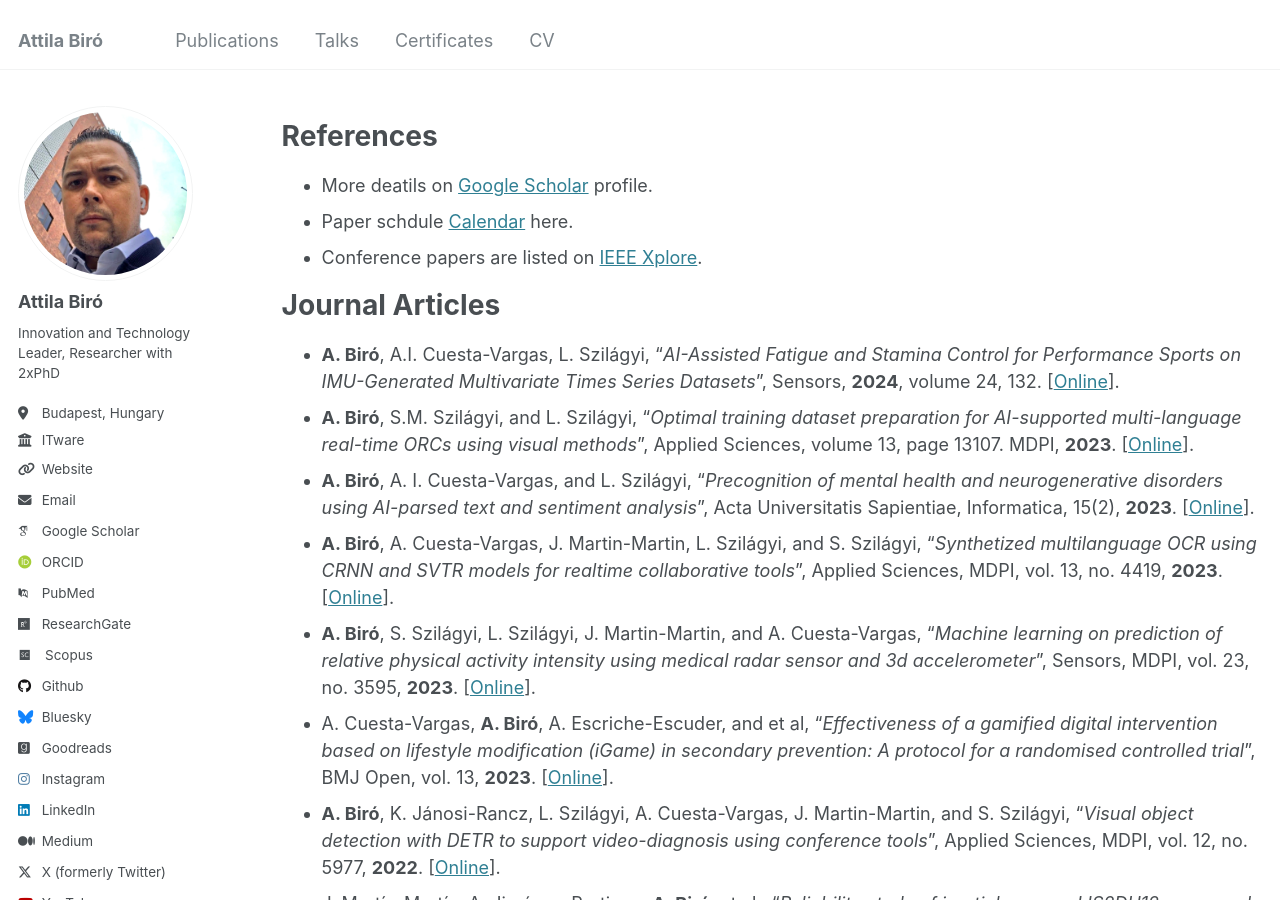
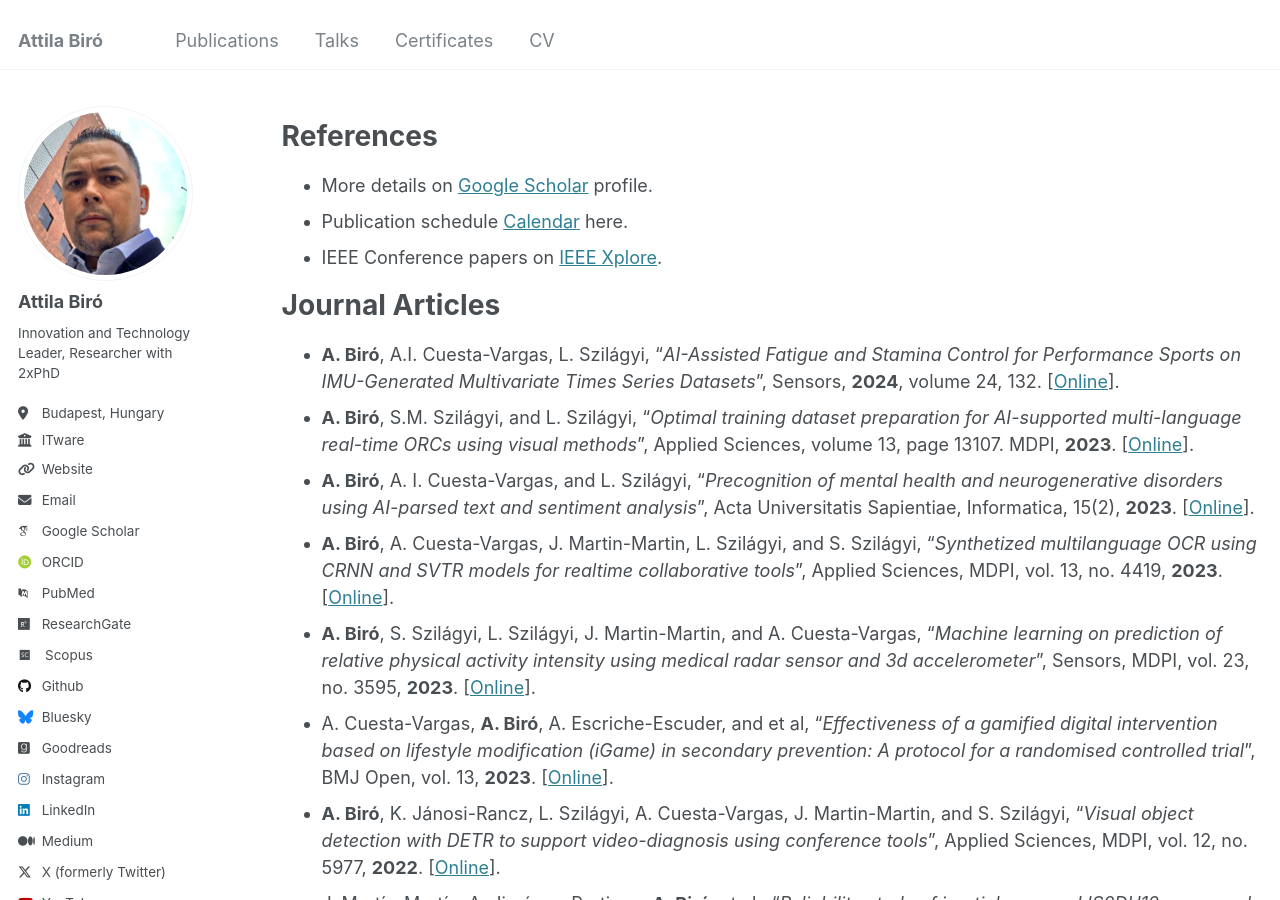
Before and after one commit to biroka/biroka.github.io, a Jekyll site: the page built from _pages/publications.md, in a window 1280 px wide and 900 px high. Built offline with Jekyll 4.4.1, drawn with Linux system fonts in a browser that asks for light colours; some web fonts are replaced.

Commit message:
Update publications.md

```diff
--- a/_pages/publications.md
+++ b/_pages/publications.md
@@ -7,9 +7,9 @@ author_profile: true
 
 References
 ======
-* More deatils on <a href="{{site.author.googlescholar}}">Google Scholar</a> profile.
-* Paper schdule <a href="https://www.attila.phd/papers">Calendar</a> here.
-* Conference papers are listed on <a href="https://ieeexplore.ieee.org/author/38110388500">IEEE Xplore</a>.
+* More details on <a href="{{site.author.googlescholar}}">Google Scholar</a> profile.
+* Publication schedule <a href="https://www.attila.phd/papers">Calendar</a> here.
+* IEEE Conference papers on <a href="https://ieeexplore.ieee.org/author/38110388500">IEEE Xplore</a>.
 
 <!--
    <a href="xxx">
```
